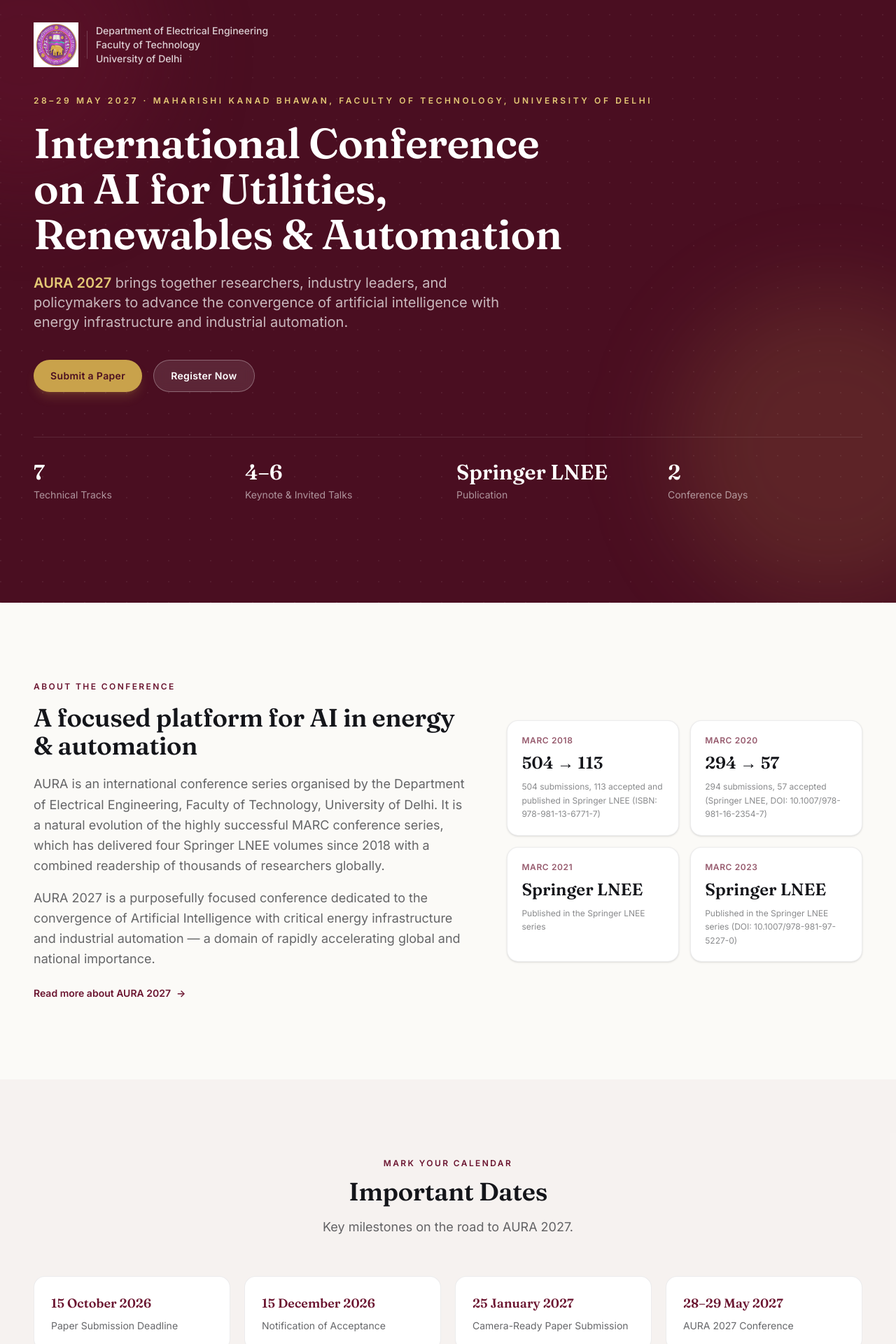
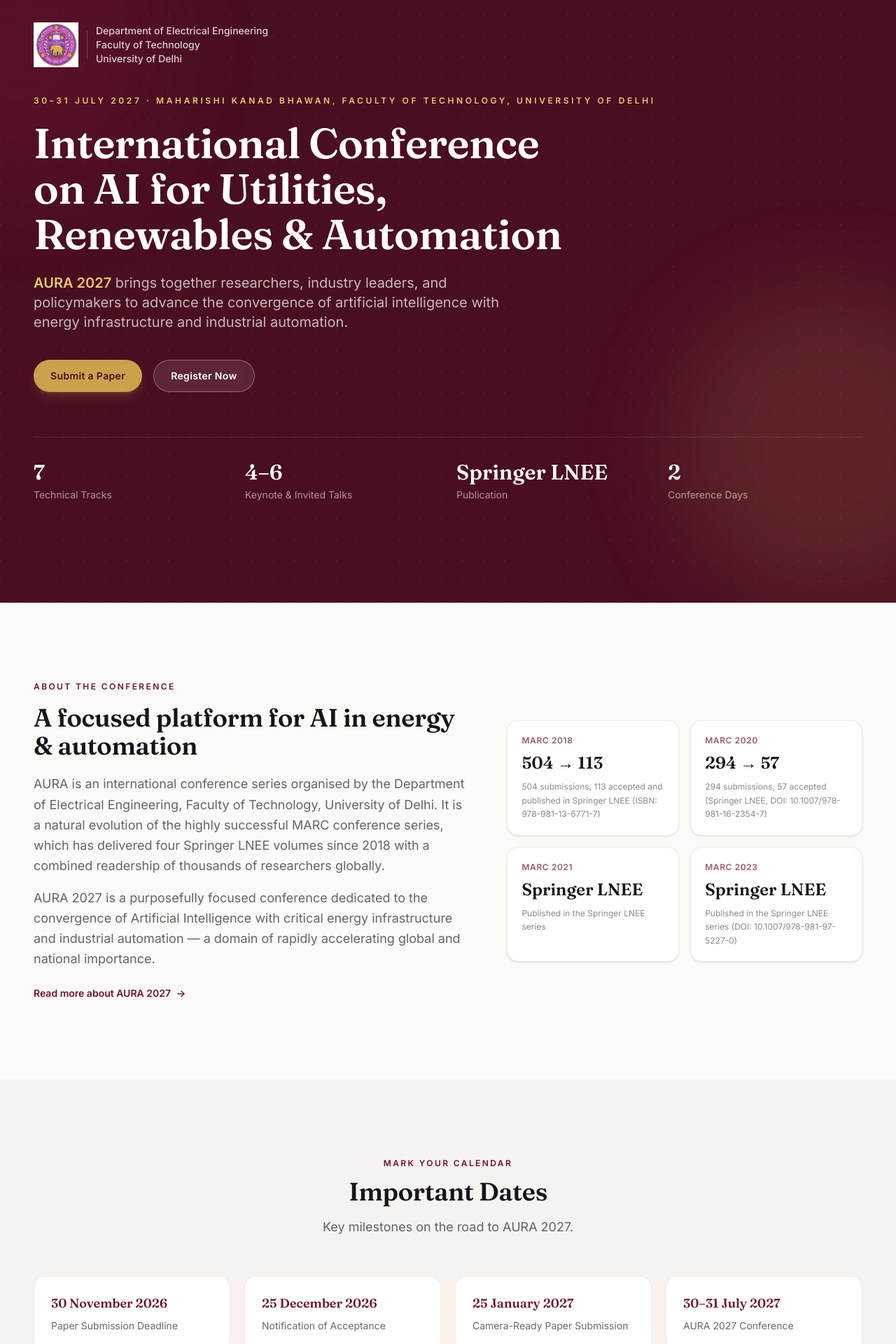
Before and after one commit to Aura2027/Website, a React (Vite) app: page / in a window 1280 px wide. Shown: the part 160-2080 px from the top of the page at 70% size. Built offline with nearby package versions, Linux system fonts and the light colour scheme.

Commit message:
Update conference dates to 30-31 July 2027. //Ns28

```diff
--- a/index.html
+++ b/index.html
@@ -5,9 +5,9 @@
     <link rel="icon" type="image/png" href="/du-crest.png" />
     <meta name="viewport" content="width=device-width, initial-scale=1.0" />
     <title>AURA 2027 — International Conference on AI for Utilities, Renewables &amp; Automation | University of Delhi</title>
-    <meta name="description" content="AURA 2027: International Conference on AI for Utilities, Renewables & Automation, organised by the Faculty of Technology, University of Delhi. 28–29 May 2027, Maharishi Kanad Bhawan." />
+    <meta name="description" content="AURA 2027: International Conference on AI for Utilities, Renewables & Automation, organised by the Faculty of Technology, University of Delhi. 30–31 July 2027, Maharishi Kanad Bhawan." />
     <meta property="og:title" content="AURA 2027 — University of Delhi" />
-    <meta property="og:description" content="International Conference on AI for Utilities, Renewables & Automation. 28–29 May 2027, Faculty of Technology, University of Delhi." />
+    <meta property="og:description" content="International Conference on AI for Utilities, Renewables & Automation. 30–31 July 2027, Faculty of Technology, University of Delhi." />
     <meta property="og:type" content="website" />
     <link rel="preconnect" href="https://fonts.googleapis.com" />
     <link rel="preconnect" href="https://fonts.gstatic.com" crossorigin />
--- a/src/data/importantDates.ts
+++ b/src/data/importantDates.ts
@@ -16,14 +16,14 @@
   {
     id: "submission",
     label: "Paper Submission Deadline",
-    date: "15 October 2026",
-    sortDate: "2026-10-15",
+    date: "30 November 2026",
+    sortDate: "2026-11-30",
   },
   {
     id: "notification",
     label: "Notification of Acceptance",
-    date: "15 December 2026",
-    sortDate: "2026-12-15",
+    date: "25 December 2026",
+    sortDate: "2026-12-25",
   },
   {
     id: "camera-ready",
@@ -46,8 +46,8 @@
   {
     id: "conference",
     label: "AURA 2027 Conference",
-    date: "28–29 May 2027",
-    sortDate: "2027-05-28",
+    date: "30–31 July 2027",
+    sortDate: "2027-07-30",
     note: "Maharishi Kanad Bhawan, Faculty of Technology, University of Delhi",
   },
 ];
--- a/src/data/siteConfig.ts
+++ b/src/data/siteConfig.ts
@@ -4,10 +4,10 @@
   edition: "2027",
   fullTitle: "AURA 2027",
   tagline: "AI for Utilities, Renewables & Automation",
-  dates: "28–29 May 2027",
+  dates: "30–31 July 2027",
   dateRange: {
-    start: "2027-05-28",
-    end: "2027-05-29",
+    start: "2027-07-30",
+    end: "2027-07-31",
   },
   venue: {
     hall: "Maharishi Kanad Bhawan",
```
